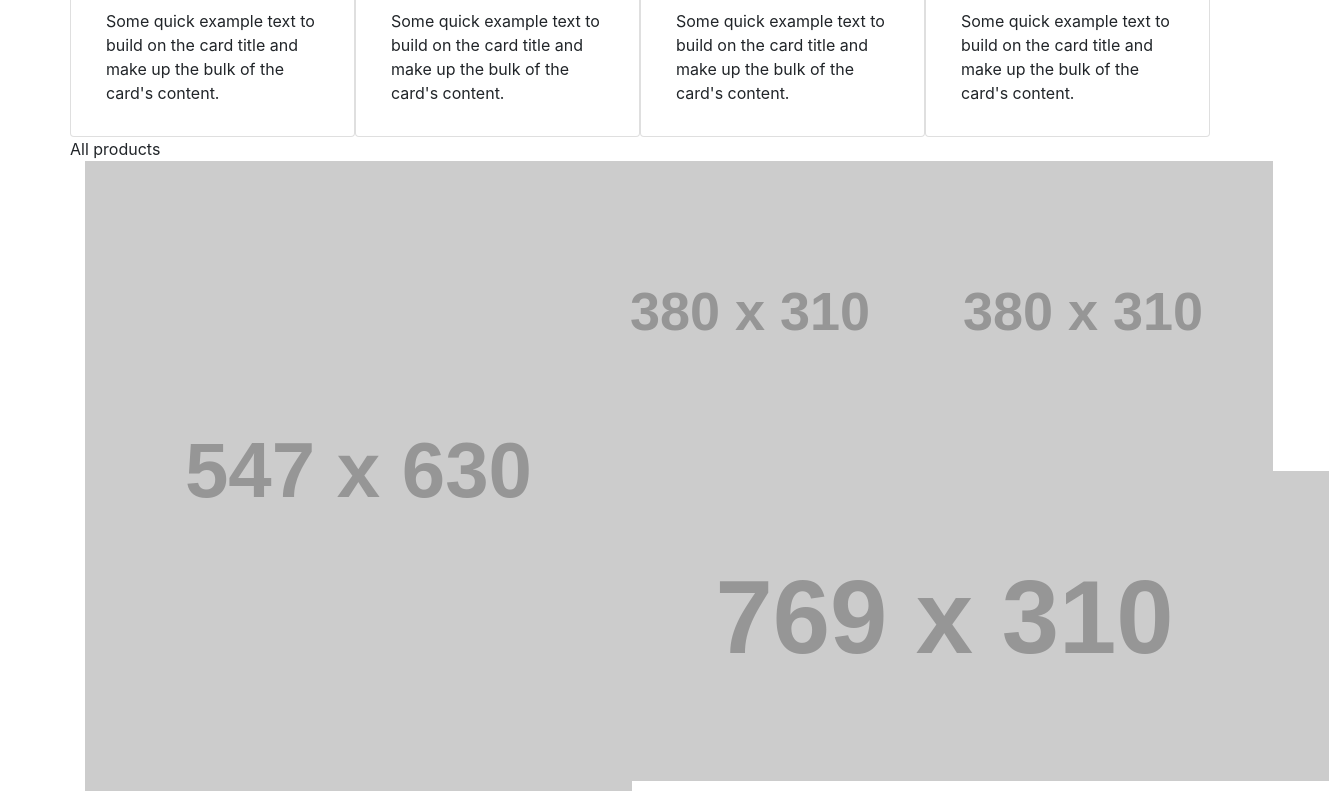
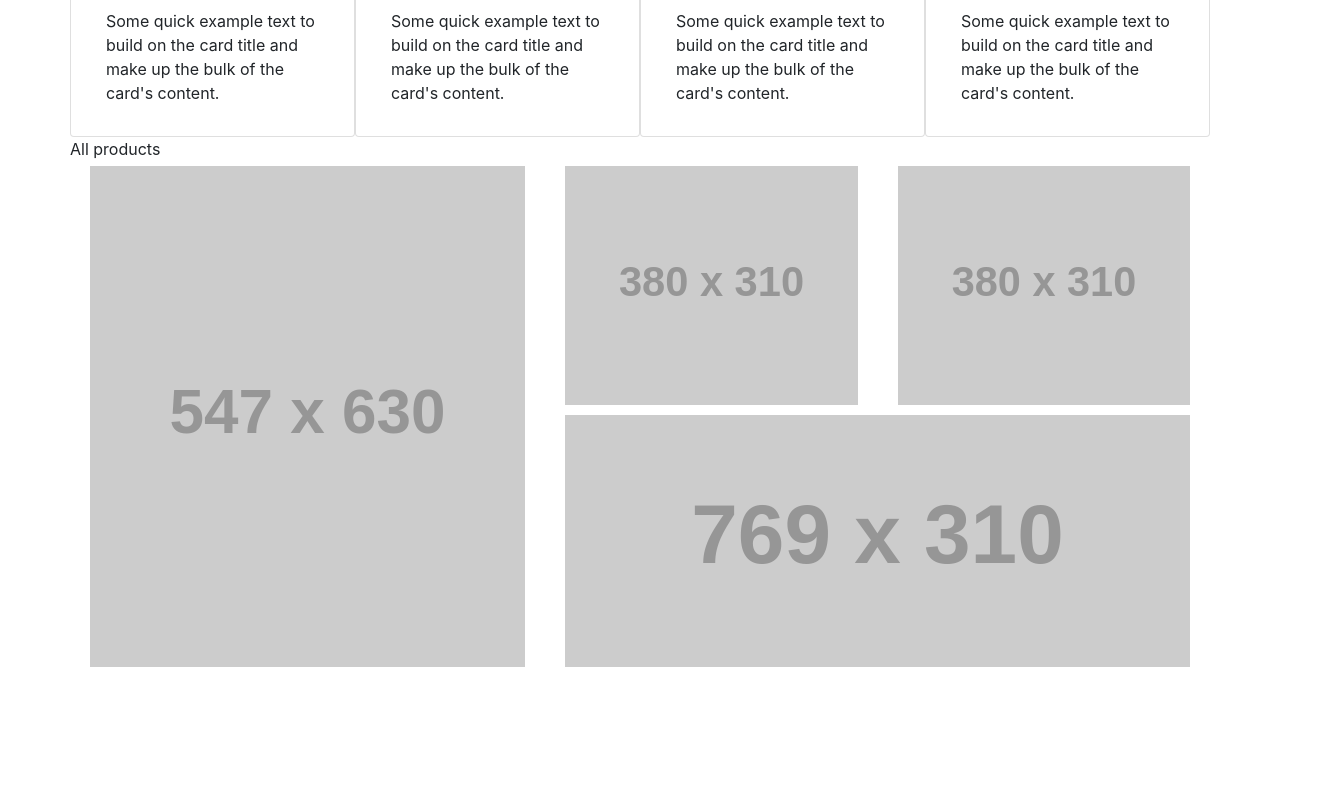
Before and after one commit to jusgladysz/frontend-level-up-lesson5, a website built with webpack: page src/index.html in a window 1280 px wide. Shown: the part 1883-2674 px from the top of the page, 1329 px wide, since content can reach past the window. After the commit the page ends 2555 px from the top, so only its background shows below. Built offline with nearby package versions, Linux system fonts and the light colour scheme; placeholder pictures from the web are drawn by us.

Commit message:
Add offers styles

```diff
--- a/src/index.html
+++ b/src/index.html
@@ -166,14 +166,14 @@
     </div>
     <div class="row">All products</div>
     <div class="row">
-        <div class="col-12 col-md-5"><img alt="a" src="https://via.placeholder.com/547x630?text=a"></div>
+        <div class="offer col-12 col-md-5"><img class="img-fluid offer__item" alt="a" src="https://via.placeholder.com/547x630?text=a"></div>
         <div class="col-12 col-md-7">
             <div class="row">
-                <div class="col-12 col-md-6"><img alt="b" src="https://via.placeholder.com/380x310?text=b"></div>
-                <div class="col-12 col-md-6"><img alt="c" src="https://via.placeholder.com/380x310?text=c"></div>
+                <div class="offer col-12 col-md-6"><img class="img-fluid offer__item" alt="b" src="https://via.placeholder.com/380x310?text=b"></div>
+                <div class="offer col-12 col-md-6"><img class="img-fluid offer__item" alt="c" src="https://via.placeholder.com/380x310?text=c"></div>
             </div>
             <div class="row">
-                <div class="col-12 col-md-12"><img alt="d" src="https://via.placeholder.com/769x310?text=d"></div>
+                <div class="offer col-12 col-md-12"><img class="img-fluid offer__item" alt="d" src="https://via.placeholder.com/769x310?text=d"></div>
             </div>
         </div>
     </div>
--- a/src/styles/style.scss
+++ b/src/styles/style.scss
@@ -37,6 +37,11 @@ $Text-Style-4-color: #151515;
 
 }
 
+.offer{
+  &__item{
+    padding:5px;
+  }
+}
 @font-face {
   font-family: Jost;
   src: local(Jost-Medium),
```
